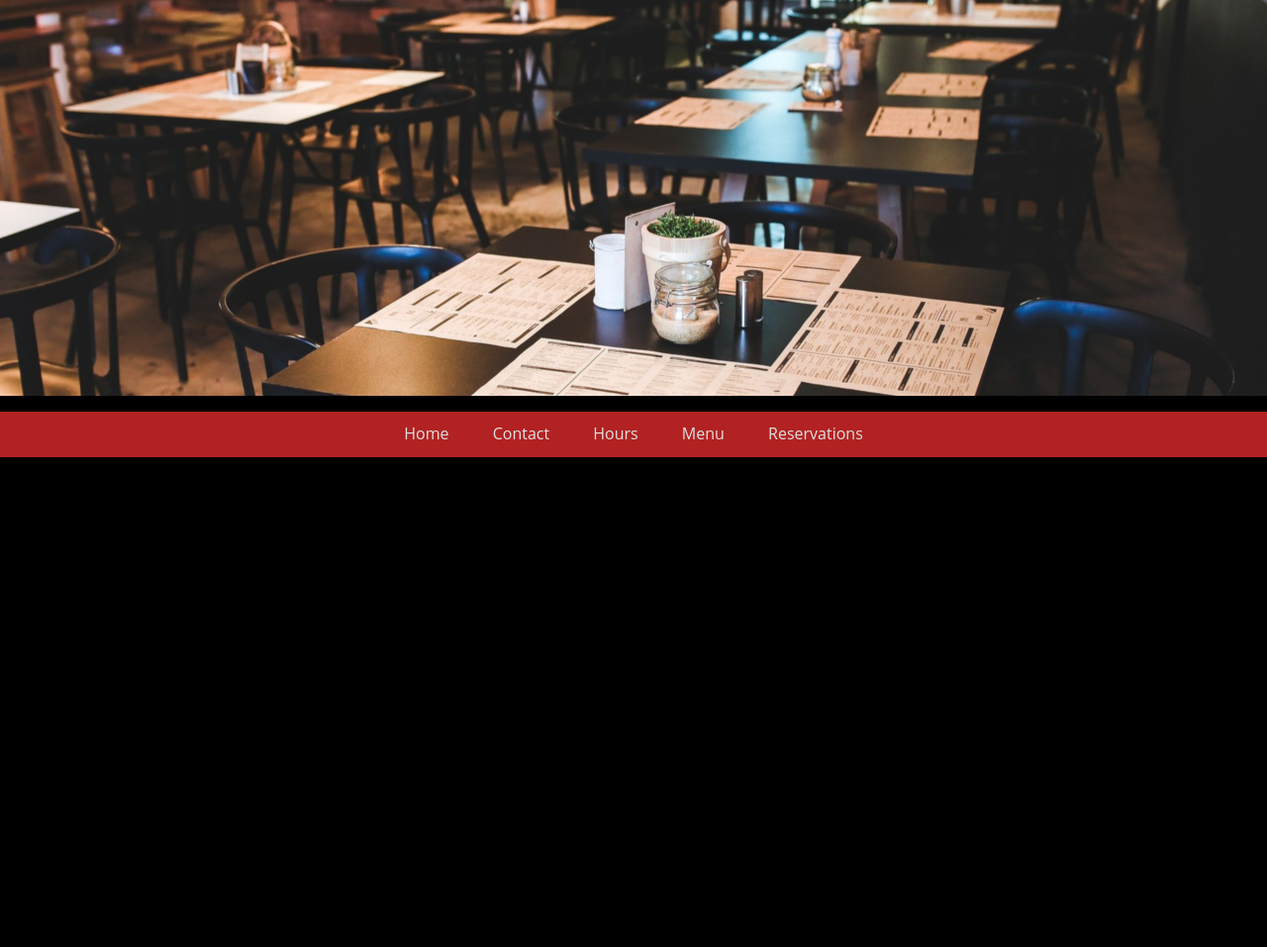
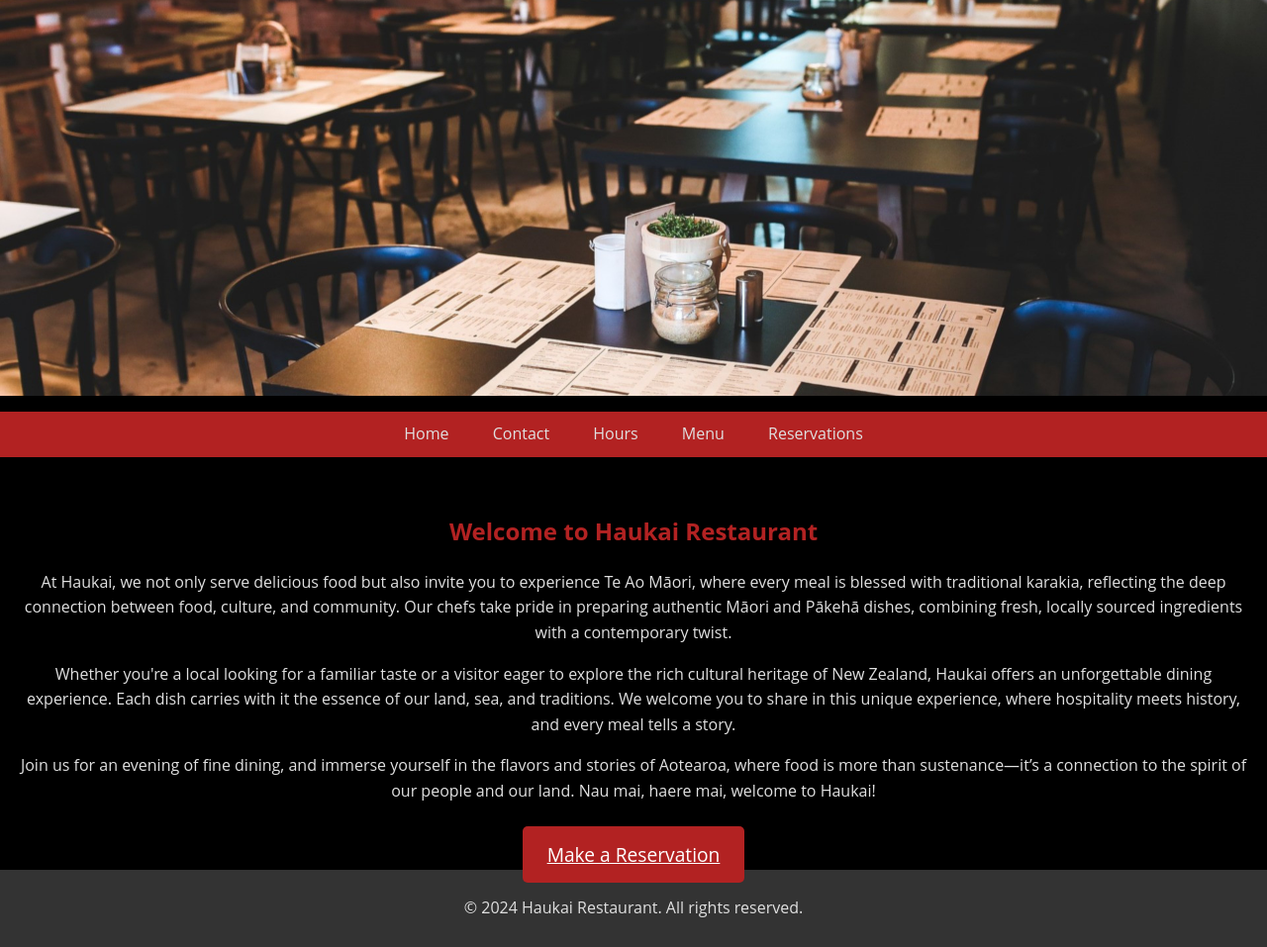
Before and after one commit to DecodeDice/haukai-restaurant, a plain HTML site: page index.html in a window 1280 px wide. Shown: the whole page at 99% size. Before the commit the page ends 800 px from the top, so only its background shows below. Drawn offline with Linux system fonts and the light colour scheme.

Commit message:
Update index.html

```diff
--- a/index.html
+++ b/index.html
@@ -4,12 +4,14 @@
     <meta charset="UTF-8">
     <meta name="viewport" content="width=device-width, initial-scale=1.0">
     <title>Haukai Restaurant - Home</title>
-    <link rel="stylesheet" href="css/style.css"> <!-- Updated path to the CSS file -->
+    <!-- Corrected CSS path -->
+    <link rel="stylesheet" href="css/style.css">
 </head>
 <body>
     <header>
-        <img src="images/home.jpg" alt="Haukai Restaurant" class="hero-desktop"> <!-- Updated path to the image -->
-        <img src="images/home-mobile.jpg" alt="Haukai Restaurant Mobile" class="hero-mobile"> <!-- Updated path -->
+        <!-- Updated paths for the hero images -->
+        <img src="images/home.jpg" alt="Haukai Restaurant" class="hero-desktop">
+        <img src="images/home-mobile.jpg" alt="Haukai Restaurant Mobile" class="hero-mobile">
         <nav>
             <ul>
                 <li><a href="index.html">Home</a></li>
@@ -21,6 +23,23 @@
         </nav>
     </header>
 
-    <!-- Main content for the page -->
+    <main>
+        <section class="intro">
+            <h1>Welcome to Haukai Restaurant</h1>
+            <!-- Expanded intro text as requested -->
+            <p>At Haukai, we not only serve delicious food but also invite you to experience Te Ao Māori, where every meal is blessed with traditional karakia, reflecting the deep connection between food, culture, and community. Our chefs take pride in preparing authentic Māori and Pākehā dishes, combining fresh, locally sourced ingredients with a contemporary twist.
+            </p>
+            <p>Whether you're a local looking for a familiar taste or a visitor eager to explore the rich cultural heritage of New Zealand, Haukai offers an unforgettable dining experience. Each dish carries with it the essence of our land, sea, and traditions. We welcome you to share in this unique experience, where hospitality meets history, and every meal tells a story.</p>
+            <p>Join us for an evening of fine dining, and immerse yourself in the flavors and stories of Aotearoa, where food is more than sustenance—it’s a connection to the spirit of our people and our land. Nau mai, haere mai, welcome to Haukai!</p>
+        </section>
+
+        <section class="cta">
+            <a href="reservations.html" class="cta-button">Make a Reservation</a>
+        </section>
+    </main>
+
+    <footer>
+        <p>&copy; 2024 Haukai Restaurant. All rights reserved.</p>
+    </footer>
 </body>
 </html>
```
